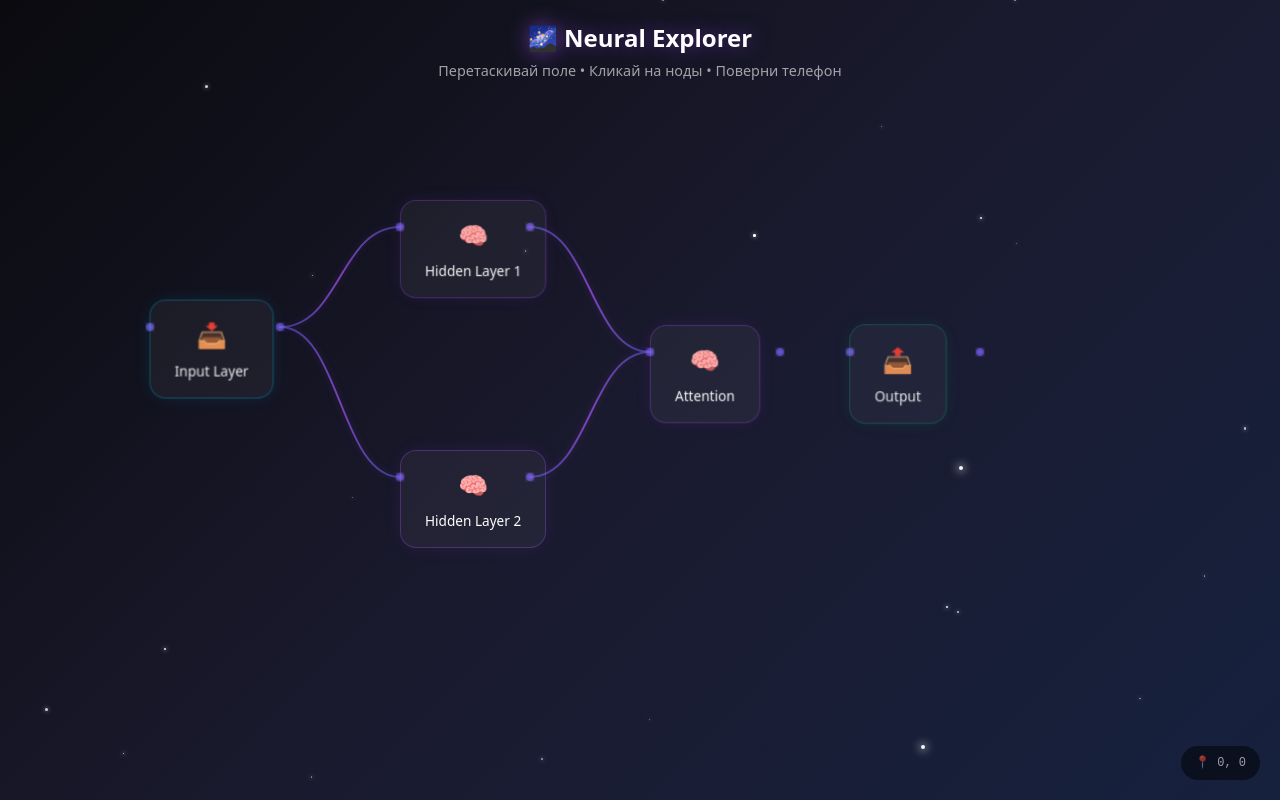
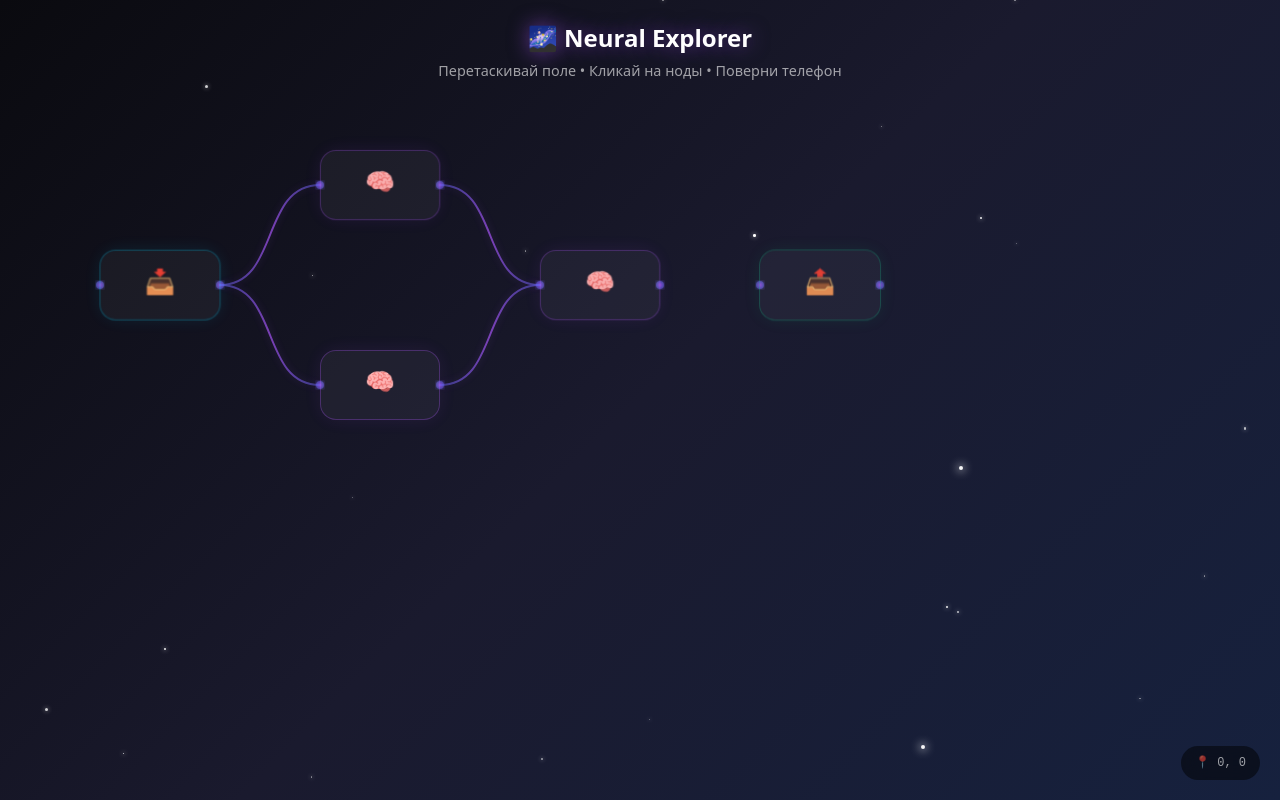
Before and after one commit to 7468096-ux/ai-mindmap, a Next.js app: page /playground in a window 1280 px wide. Built offline with nearby package versions, Linux system fonts and the light colour scheme.

Commit message:
feat: draggable nodes + fixed size for precise connections

```diff
--- a/src/app/playground/page.tsx
+++ b/src/app/playground/page.tsx
@@ -4,16 +4,16 @@ import { useState, useEffect, useRef, useCallback } from 'react';
 import './space.css';
 
 // Размеры ноды (должны совпадать с CSS)
-const NODE_WIDTH = 130;  // примерная ширина ноды
-const NODE_HEIGHT = 54;  // примерная высота ноды
+const NODE_WIDTH = 120;   // фиксированная ширина ноды
+const NODE_HEIGHT = 70;   // фиксированная высота ноды
 
-// Тестовые ноды (теперь в пикселях для точного позиционирования)
-const testNodes = [
-  { id: 1, name: 'Input Layer', type: 'input', x: 150, y: 300 },
-  { id: 2, name: 'Hidden Layer 1', type: 'hidden', x: 400, y: 200 },
-  { id: 3, name: 'Hidden Layer 2', type: 'hidden', x: 400, y: 450 },
-  { id: 4, name: 'Attention', type: 'hidden', x: 650, y: 325 },
-  { id: 5, name: 'Output', type: 'output', x: 850, y: 325 },
+// Начальные позиции нод
+const initialNodes = [
+  { id: 1, name: 'Input', type: 'input', x: 100, y: 250 },
+  { id: 2, name: 'Hidden 1', type: 'hidden', x: 320, y: 150 },
+  { id: 3, name: 'Hidden 2', type: 'hidden', x: 320, y: 350 },
+  { id: 4, name: 'Attention', type: 'hidden', x: 540, y: 250 },
+  { id: 5, name: 'Output', type: 'output', x: 760, y: 250 },
 ];
 
 // Генерируем случайные звёзды для каждого слоя (улучшенный PRNG)
@@ -54,12 +54,47 @@ export default function Playground() {
   const animationRef = useRef<number>();
   const [permissionGranted, setPermissionGranted] = useState(false);
 
+  // Nodes state (для drag)
+  const [nodes, setNodes] = useState(initialNodes);
+
   // Pan state
   const [pan, setPan] = useState({ x: 0, y: 0 });
   const [isPanning, setIsPanning] = useState(false);
   const panStart = useRef({ x: 0, y: 0 });
   const panOffset = useRef({ x: 0, y: 0 });
   const containerRef = useRef<HTMLDivElement>(null);
+
+  // Node drag state
+  const [draggingNodeId, setDraggingNodeId] = useState<number | null>(null);
+  const dragStart = useRef({ x: 0, y: 0 });
+  const nodeStartPos = useRef({ x: 0, y: 0 });
+
+  // Node drag handlers
+  const handleNodeDragStart = useCallback((nodeId: number, clientX: number, clientY: number) => {
+    const node = nodes.find(n => n.id === nodeId);
+    if (!node) return;
+
+    setDraggingNodeId(nodeId);
+    dragStart.current = { x: clientX, y: clientY };
+    nodeStartPos.current = { x: node.x, y: node.y };
+  }, [nodes]);
+
+  const handleNodeDragMove = useCallback((clientX: number, clientY: number) => {
+    if (draggingNodeId === null) return;
+
+    const dx = clientX - dragStart.current.x;
+    const dy = clientY - dragStart.current.y;
+
+    setNodes(prev => prev.map(node =>
+      node.id === draggingNodeId
+        ? { ...node, x: nodeStartPos.current.x + dx, y: nodeStartPos.current.y + dy }
+        : node
+    ));
+  }, [draggingNodeId]);
+
+  const handleNodeDragEnd = useCallback(() => {
+    setDraggingNodeId(null);
+  }, []);
 
   // Pan handlers
   const handlePanStart = useCallback((clientX: number, clientY: number) => {
@@ -82,7 +117,7 @@ export default function Playground() {
     setIsPanning(false);
   }, []);
 
-  // Mouse events for panning
+  // Mouse events for panning and node dragging
   useEffect(() => {
     const handleMouseDown = (e: MouseEvent) => {
       // Only pan on background, not on nodes
@@ -91,12 +126,17 @@ export default function Playground() {
     };
 
     const handleMouseMove = (e: MouseEvent) => {
-      if (isPanning) {
+      if (draggingNodeId !== null) {
+        handleNodeDragMove(e.clientX, e.clientY);
+      } else if (isPanning) {
         handlePanMove(e.clientX, e.clientY);
       }
     };
 
-    const handleMouseUp = () => handlePanEnd();
+    const handleMouseUp = () => {
+      handlePanEnd();
+      handleNodeDragEnd();
+    };
 
     const container = containerRef.current;
     if (container) {
@@ -112,9 +152,9 @@ export default function Playground() {
       window.removeEventListener('mousemove', handleMouseMove);
       window.removeEventListener('mouseup', handleMouseUp);
     };
-  }, [isPanning, handlePanStart, handlePanMove, handlePanEnd]);
+  }, [isPanning, draggingNodeId, handlePanStart, handlePanMove, handlePanEnd, handleNodeDragMove, handleNodeDragEnd]);
 
-  // Touch events for panning
+  // Touch events for panning and node dragging
   useEffect(() => {
     const handleTouchStart = (e: TouchEvent) => {
       if ((e.target as HTMLElement).closest('.space-node')) return;
@@ -124,12 +164,19 @@ export default function Playground() {
     };
 
     const handleTouchMove = (e: TouchEvent) => {
-      if (isPanning && e.touches.length === 1) {
-        handlePanMove(e.touches[0].clientX, e.touches[0].clientY);
+      if (e.touches.length === 1) {
+        if (draggingNodeId !== null) {
+          handleNodeDragMove(e.touches[0].clientX, e.touches[0].clientY);
+        } else if (isPanning) {
+          handlePanMove(e.touches[0].clientX, e.touches[0].clientY);
+        }
       }
     };
 
-    const handleTouchEnd = () => handlePanEnd();
+    const handleTouchEnd = () => {
+      handlePanEnd();
+      handleNodeDragEnd();
+    };
 
     const container = containerRef.current;
     if (container) {
@@ -145,7 +192,7 @@ export default function Playground() {
         container.removeEventListener('touchend', handleTouchEnd);
       }
     };
-  }, [isPanning, handlePanStart, handlePanMove, handlePanEnd]);
+  }, [isPanning, draggingNodeId, handlePanStart, handlePanMove, handlePanEnd, handleNodeDragMove, handleNodeDragEnd]);
 
   useEffect(() => {
     // Плавное сглаживание (lerp)
@@ -230,7 +277,7 @@ export default function Playground() {
     { from: 4, to: 5 },
   ];
 
-  const getNodeById = (id: number) => testNodes.find(n => n.id === id);
+  const getNodeById = (id: number) => nodes.find(n => n.id === id);
 
   return (
     <div
@@ -307,7 +354,7 @@ export default function Playground() {
           </defs>
 
           {/* Точки соединения на нодах */}
-          {testNodes.map((node) => (
+          {nodes.map((node) => (
             <g key={`dots-${node.id}`}>
               {/* Правая точка (выход) */}
               <circle
@@ -365,17 +412,30 @@ export default function Playground() {
         </svg>
 
         {/* Ноды */}
-        {testNodes.map((node) => (
+        {nodes.map((node) => (
           <div
             key={node.id}
-            className={`space-node node-${node.type} ${selectedId === node.id ? 'selected' : ''}`}
+            className={`space-node node-${node.type} ${selectedId === node.id ? 'selected' : ''} ${draggingNodeId === node.id ? 'dragging' : ''}`}
             style={{
               left: `${node.x}px`,
               top: `${node.y}px`,
             }}
+            onMouseDown={(e) => {
+              e.stopPropagation();
+              handleNodeDragStart(node.id, e.clientX, e.clientY);
+            }}
+            onTouchStart={(e) => {
+              e.stopPropagation();
+              if (e.touches.length === 1) {
+                handleNodeDragStart(node.id, e.touches[0].clientX, e.touches[0].clientY);
+              }
+            }}
             onClick={(e) => {
               e.stopPropagation();
-              setSelectedId(selectedId === node.id ? null : node.id);
+              // Только выбираем если не было drag
+              if (draggingNodeId === null) {
+                setSelectedId(selectedId === node.id ? null : node.id);
+              }
             }}
           >
             <div className="node-glow"></div>
--- a/src/app/playground/space.css
+++ b/src/app/playground/space.css
@@ -91,13 +91,17 @@
   display: flex;
   flex-direction: column;
   align-items: center;
+  justify-content: center;
   gap: 8px;
-  padding: 16px 24px;
+  width: 120px;  /* Фиксированная ширина */
+  height: 70px;  /* Фиксированная высота */
+  padding: 12px;
   background: rgba(255, 255, 255, 0.05);
   backdrop-filter: blur(10px);
   border-radius: 16px;
   border: 1px solid rgba(255, 255, 255, 0.1);
   transition: all 0.3s ease;
+  box-sizing: border-box;
 }
 
 .node-icon {
@@ -106,9 +110,13 @@
 
 .node-name {
   color: white;
-  font-size: 0.85rem;
+  font-size: 0.75rem;
   font-weight: 500;
   white-space: nowrap;
+  overflow: hidden;
+  text-overflow: ellipsis;
+  max-width: 100%;
+  text-align: center;
 }
 
 /* === ТИПЫ НОД === */
@@ -292,7 +300,18 @@
 }
 
 .space-node {
-  cursor: pointer !important;
+  cursor: grab !important;
+}
+
+.space-node:active,
+.space-node.dragging {
+  cursor: grabbing !important;
+  z-index: 100;
+}
+
+.space-node.dragging .node-content {
+  transform: scale(1.05);
+  box-shadow: 0 10px 40px rgba(0, 0, 0, 0.3);
 }
 
 /* === PAN INDICATOR === */
```
